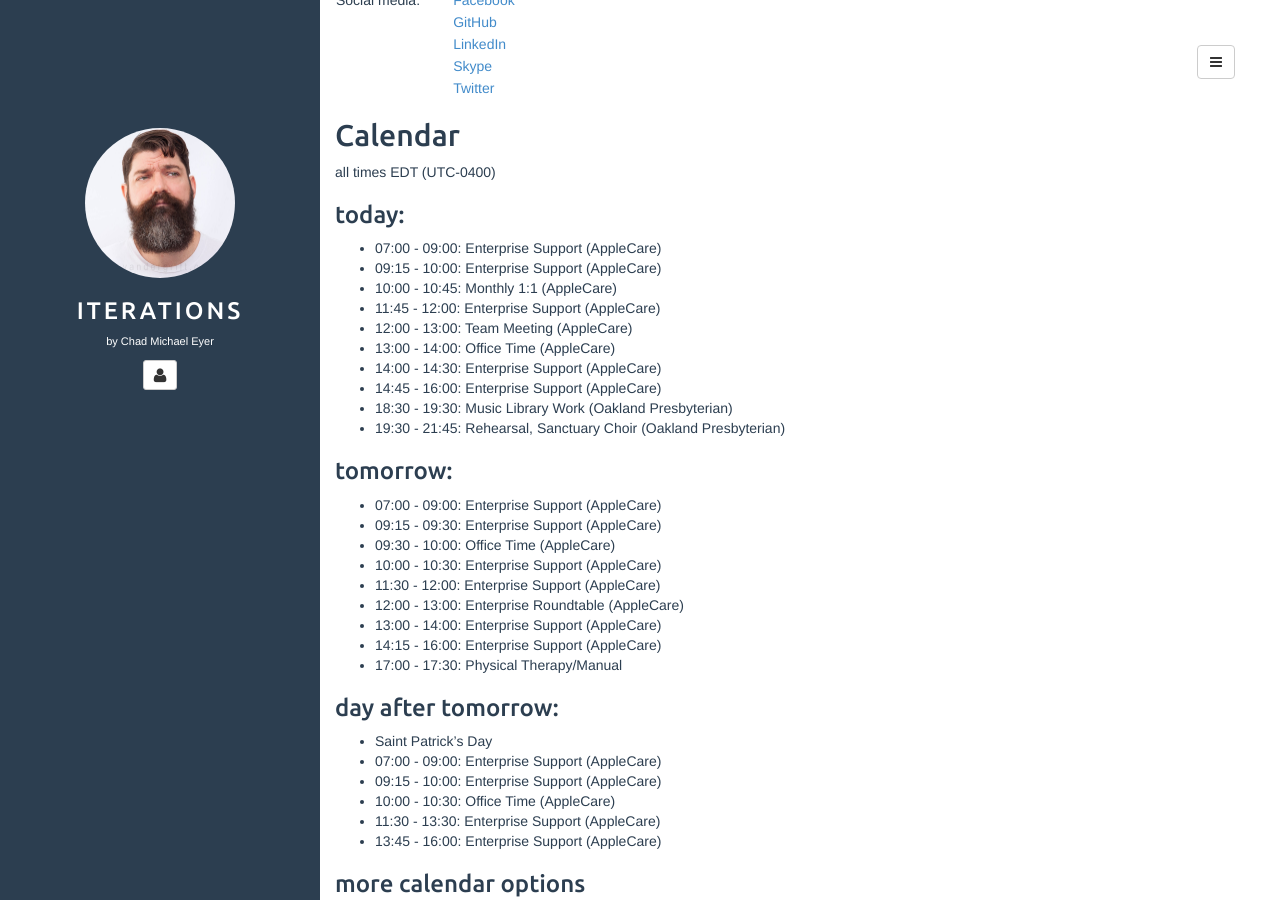
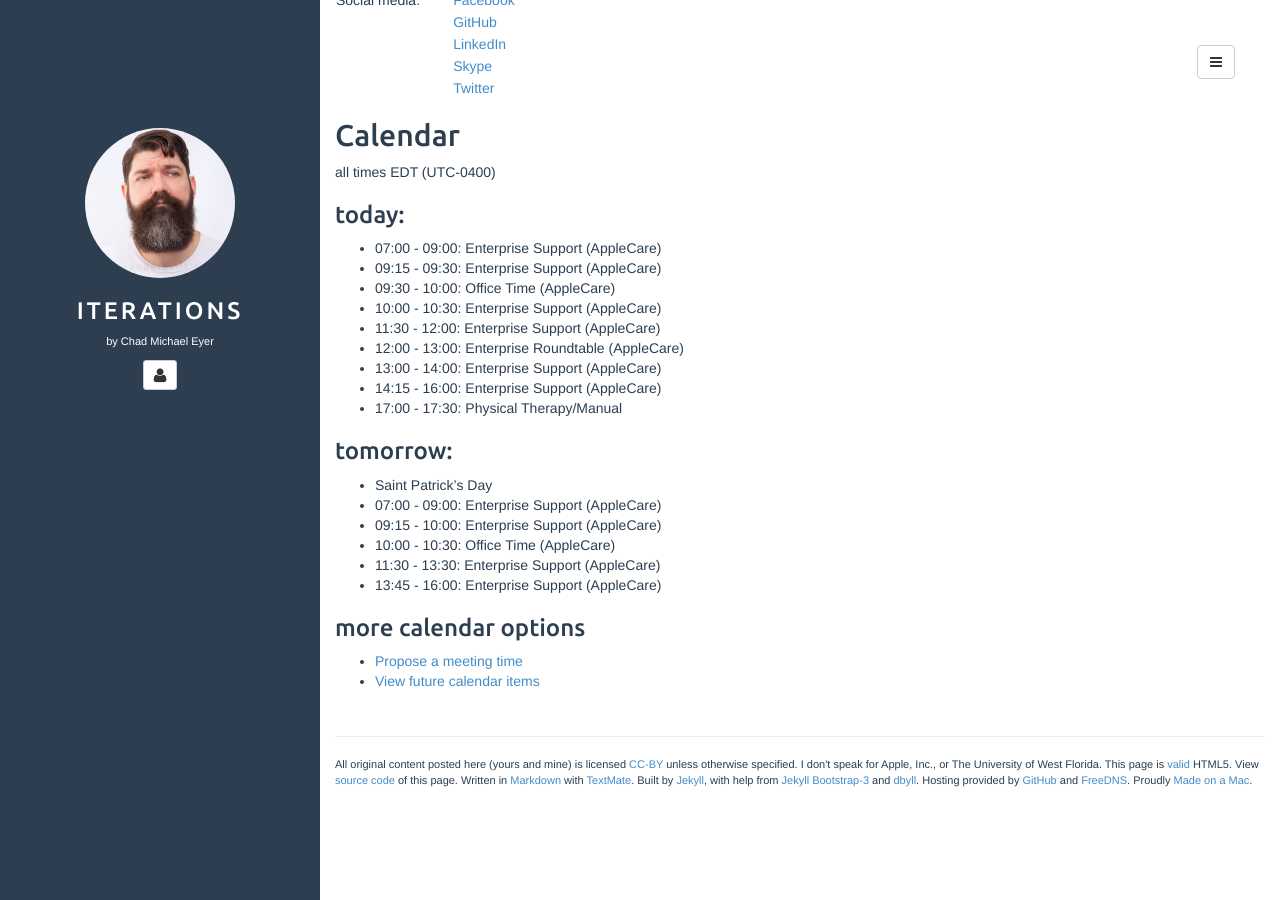
Before and after one commit to chadmichaeleyer/chadmichaeleyer.github.io, a Jekyll site: the page built from about.md, in a window 1280 px wide and 900 px high, scrolled down 1315 px. Built offline with Jekyll 4.4.1, drawn with Linux system fonts in a browser that asks for light colours.

Commit message:
calendar update

```diff
--- a/calendar.markdown
+++ b/calendar.markdown
@@ -1,19 +1,6 @@
 all times EDT (UTC-0400)
 
 ### today:
-
-* 07:00 - 09:00: Enterprise Support (AppleCare)
-* 09:15 - 10:00: Enterprise Support (AppleCare)
-* 10:00 - 10:45: Monthly 1:1 (AppleCare)
-* 11:45 - 12:00: Enterprise Support (AppleCare)
-* 12:00 - 13:00: Team Meeting (AppleCare)
-* 13:00 - 14:00: Office Time (AppleCare)
-* 14:00 - 14:30: Enterprise Support (AppleCare)
-* 14:45 - 16:00: Enterprise Support (AppleCare)
-* 18:30 - 19:30: Music Library Work (Oakland Presbyterian)
-* 19:30 - 21:45: Rehearsal, Sanctuary Choir (Oakland Presbyterian)
-
-### tomorrow:
 
 * 07:00 - 09:00: Enterprise Support (AppleCare)
 * 09:15 - 09:30: Enterprise Support (AppleCare)
@@ -25,7 +12,7 @@ all times EDT (UTC-0400)
 * 14:15 - 16:00: Enterprise Support (AppleCare)
 * 17:00 - 17:30: Physical Therapy/Manual
 
-### day after tomorrow:
+### tomorrow:
 
 * Saint Patrick’s Day
 * 07:00 - 09:00: Enterprise Support (AppleCare)
```
Also changed, not shown: calendar-year.markdown (+4 -13 lines).
